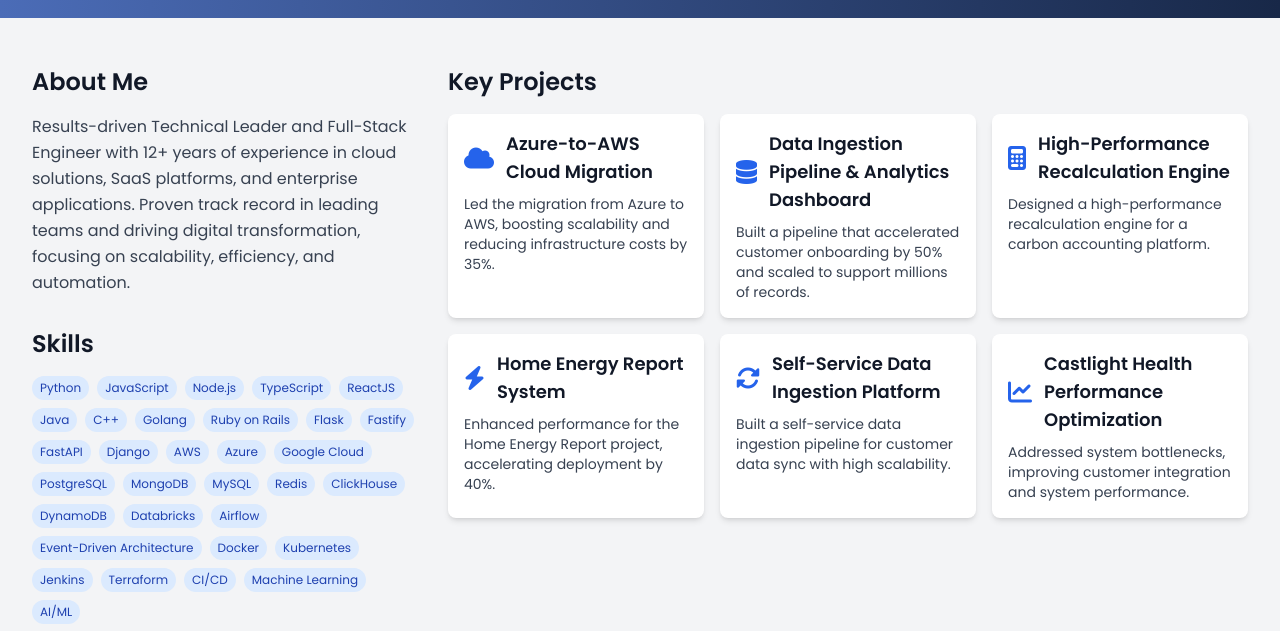
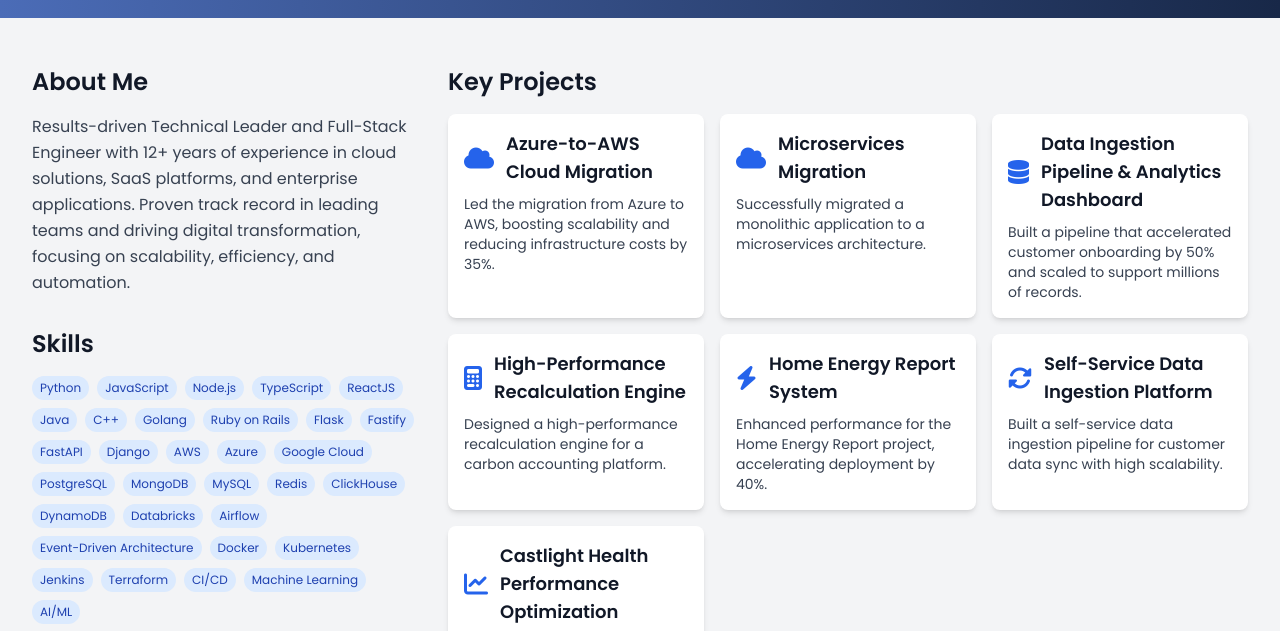
Before and after one commit to ff-bapul/bl-dev-portfolio, a plain HTML site: page index.html in a window 1280 px wide. Shown: the part 142-773 px from the top of the page. Drawn offline with nearby package versions, Linux system fonts and the light colour scheme.

Commit message:
Update index.html

```diff
--- a/index.html
+++ b/index.html
@@ -154,6 +154,12 @@
                     details: 'Architected and led the migration process, implementing scalable infrastructure on AWS. Reduced infrastructure costs by 35% and improved cloud performance, while maintaining zero downtime.'
                 },
                 {
+                    title: 'Microservices Migration',
+                    description: 'Successfully migrated a monolithic application to a microservices architecture.',
+                    icon: 'fa-solid fa-cloud',
+                    details: "Broke down legacy monolith into 10+ microservices. Implemented service mesh using Istio. Achieved 99.99% uptime and 30% improvement in response times. The migration was completed with zero downtime and resulted in a 50% reduction in deployment time. This project significantly improved the company's ability to scale individual services and reduced time-to-market for new features."
+                },
+                {
                     title: 'Data Ingestion Pipeline & Analytics Dashboard',
                     description: 'Built a pipeline that accelerated customer onboarding by 50% and scaled to support millions of records.',
                     icon: 'fa-solid fa-database',
```
